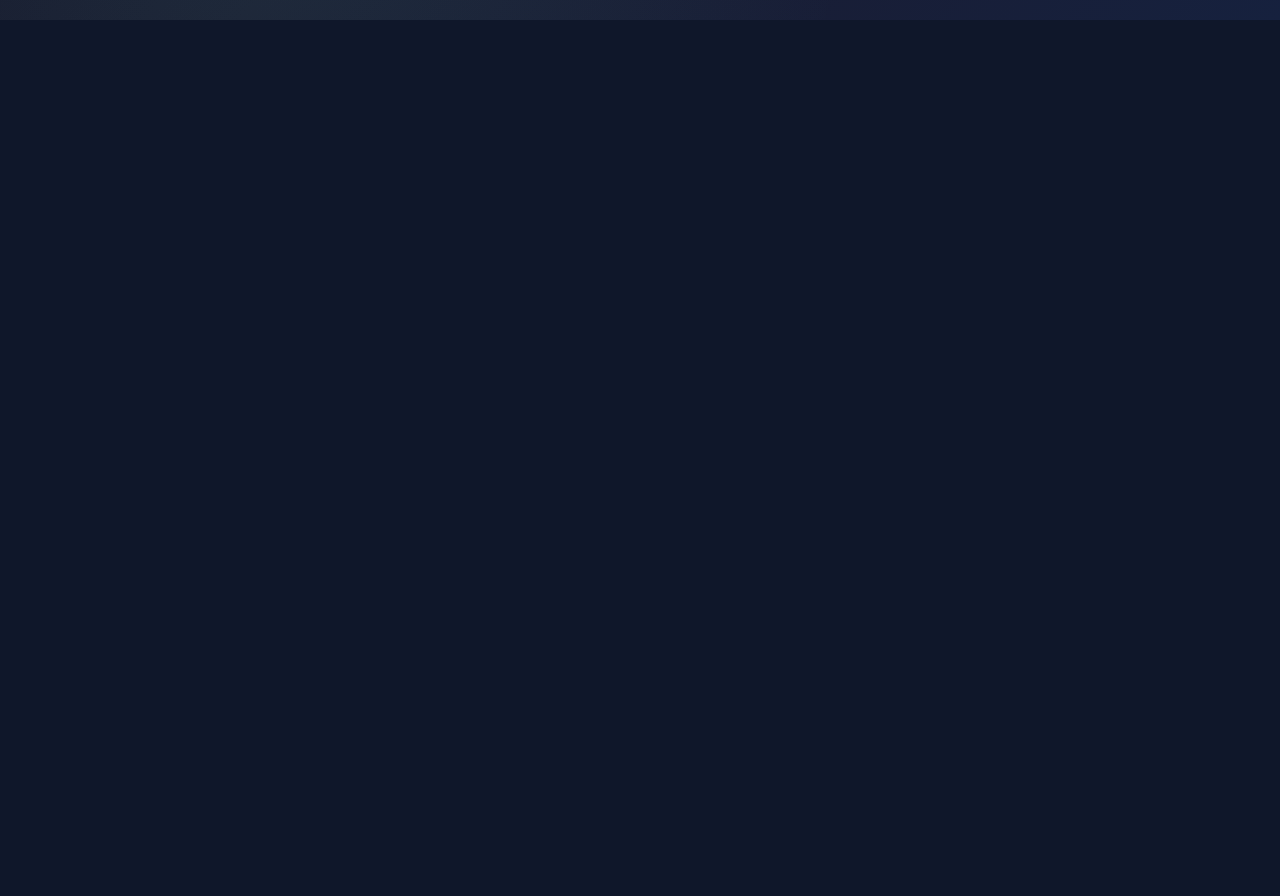
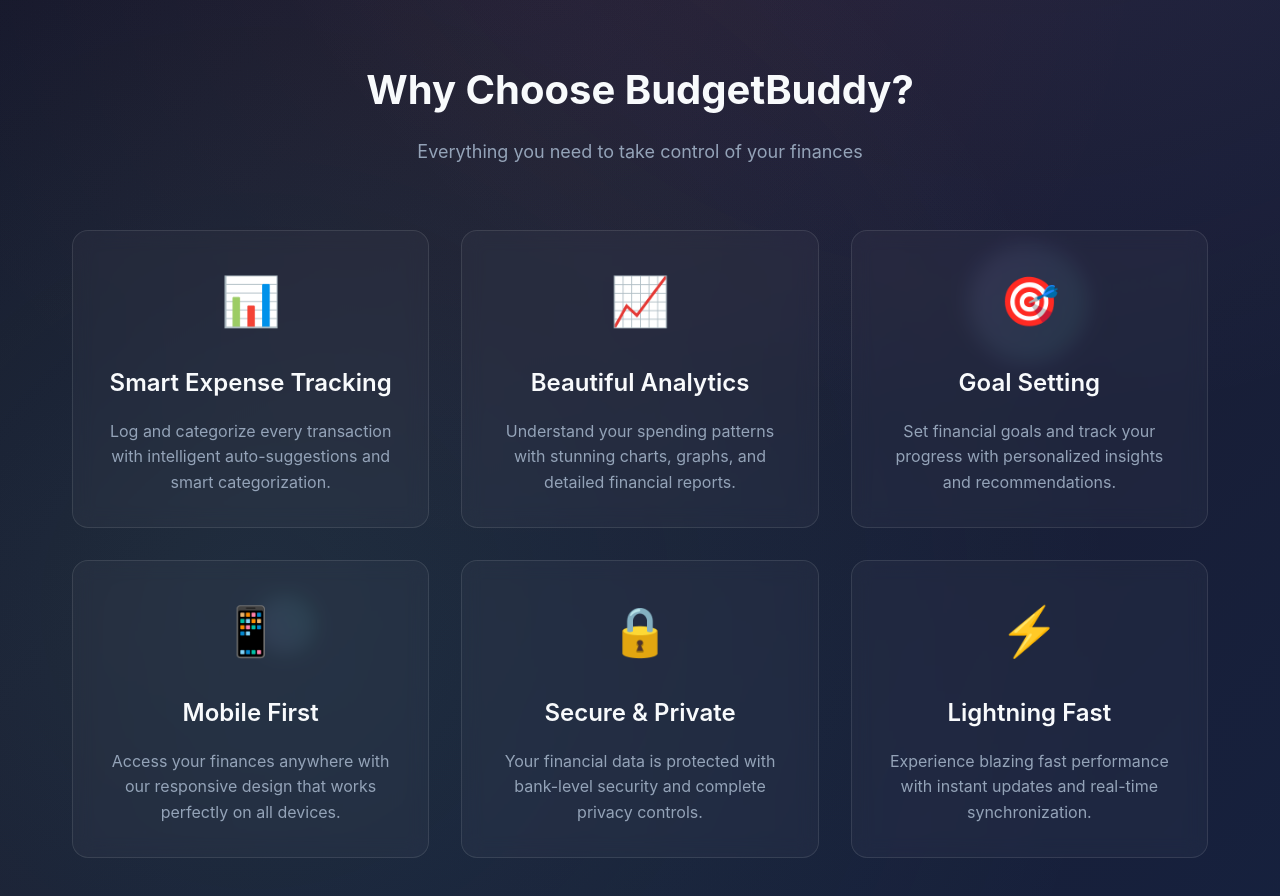
Before and after one commit to JasleenMinhas578/BudgetBuddy, a React (Create React App) app: page / in a window 1280 px wide. Shown: the part 780-1676 px from the top of the page. Before the commit the page ends 800 px from the top, so only its background shows below. Built offline with nearby package versions, Linux system fonts and the light colour scheme.

Commit message:
Worked on #40- Added feature section to Landing page with animations and descriptions

```diff
--- a/src/pages/Landing.jsx
+++ b/src/pages/Landing.jsx
@@ -100,8 +100,91 @@ export default function Landing() {
           </motion.div>
         </motion.div>
 
+        <motion.div
+          initial={{ opacity: 0, y: 40 }}
+          animate={{ opacity: 1, y: 0 }}
+          transition={{ delay: 0.8, duration: 0.8 }}
+          className="features"
+        >
+          <div className="features-header">
+            <h2>Why Choose BudgetBuddy?</h2>
+            <p>Everything you need to take control of your finances</p>
+          </div>
 
+          <div className="features-grid">
+            <motion.div
+              initial={{ opacity: 0, y: 20 }}
+              whileInView={{ opacity: 1, y: 0 }}
+              transition={{ duration: 0.6 }}
+              viewport={{ once: true }}
+              className="feature-card"
+            >
+              <div className="feature-icon">📊</div>
+              <h3>Smart Expense Tracking</h3>
+              <p>Log and categorize every transaction with intelligent auto-suggestions and smart categorization.</p>
+            </motion.div>
 
+            <motion.div
+              initial={{ opacity: 0, y: 20 }}
+              whileInView={{ opacity: 1, y: 0 }}
+              transition={{ duration: 0.6, delay: 0.1 }}
+              viewport={{ once: true }}
+              className="feature-card"
+            >
+            <div className="feature-icon">📈</div>
+              <h3>Beautiful Analytics</h3>
+              <p>Understand your spending patterns with stunning charts, graphs, and detailed financial reports.</p>
+            </motion.div>
+
+            <motion.div
+              initial={{ opacity: 0, y: 20 }}
+              whileInView={{ opacity: 1, y: 0 }}
+              transition={{ duration: 0.6, delay: 0.2 }}
+              viewport={{ once: true }}
+              className="feature-card"
+            >
+              <div className="feature-icon">🎯</div>
+              <h3>Goal Setting</h3>
+              <p>Set financial goals and track your progress with personalized insights and recommendations.</p>
+            </motion.div>
+
+            <motion.div
+              initial={{ opacity: 0, y: 20 }}
+              whileInView={{ opacity: 1, y: 0 }}
+              transition={{ duration: 0.6, delay: 0.3 }}
+              viewport={{ once: true }}
+              className="feature-card"
+            >
+              <div className="feature-icon">📱</div>
+              <h3>Mobile First</h3>
+              <p>Access your finances anywhere with our responsive design that works perfectly on all devices.</p>
+            </motion.div>
+
+            <motion.div
+              initial={{ opacity: 0, y: 20 }}
+              whileInView={{ opacity: 1, y: 0 }}
+              transition={{ duration: 0.6, delay: 0.4 }}
+              viewport={{ once: true }}
+              className="feature-card"
+            >
+              <div className="feature-icon">🔒</div>
+              <h3>Secure & Private</h3>
+              <p>Your financial data is protected with bank-level security and complete privacy controls.</p>
+            </motion.div>
+
+            <motion.div
+              initial={{ opacity: 0, y: 20 }}
+              whileInView={{ opacity: 1, y: 0 }}
+              transition={{ duration: 0.6, delay: 0.5 }}
+              viewport={{ once: true }}
+              className="feature-card"
+            >
+              <div className="feature-icon">⚡</div>
+              <h3>Lightning Fast</h3>
+              <p>Experience blazing fast performance with instant updates and real-time synchronization.</p>
+            </motion.div>
+          </div>
+        </motion.div>
       </main>
     </div>
   );
```
